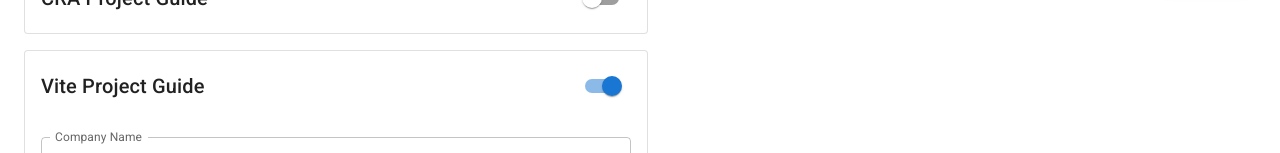
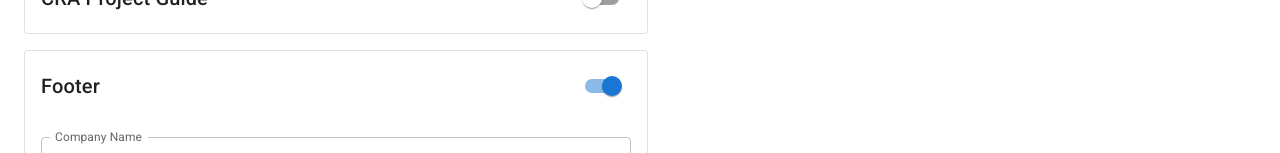
Before and after one commit to shakthizen/readme-gen, a React (Vite) app: page / in a window 1280 px wide. Shown: the part 799-952 px from the top of the page. Built offline with nearby package versions, Linux system fonts and the light colour scheme.

Commit message:
Fix bugs

```diff
--- a/src/components/sections/FooterSection/index.tsx
+++ b/src/components/sections/FooterSection/index.tsx
@@ -58,11 +58,7 @@
   ]);
 
   return (
-    <SectionContainer
-      title="Vite Project Guide"
-      checked={checked}
-      onChange={setChecked}
-    >
+    <SectionContainer title="Footer" checked={checked} onChange={setChecked}>
       <Stack spacing={2}>
         <TextField
           value={companyName}
--- a/src/pages/preview/index.tsx
+++ b/src/pages/preview/index.tsx
@@ -34,7 +34,7 @@
   }, [MDValue]);
 
   return (
-    <Stack flex={1}>
+    <Stack p={1} flex={1}>
       <MDEditor
         value={MDValue}
         onChange={setMDValue}
```
